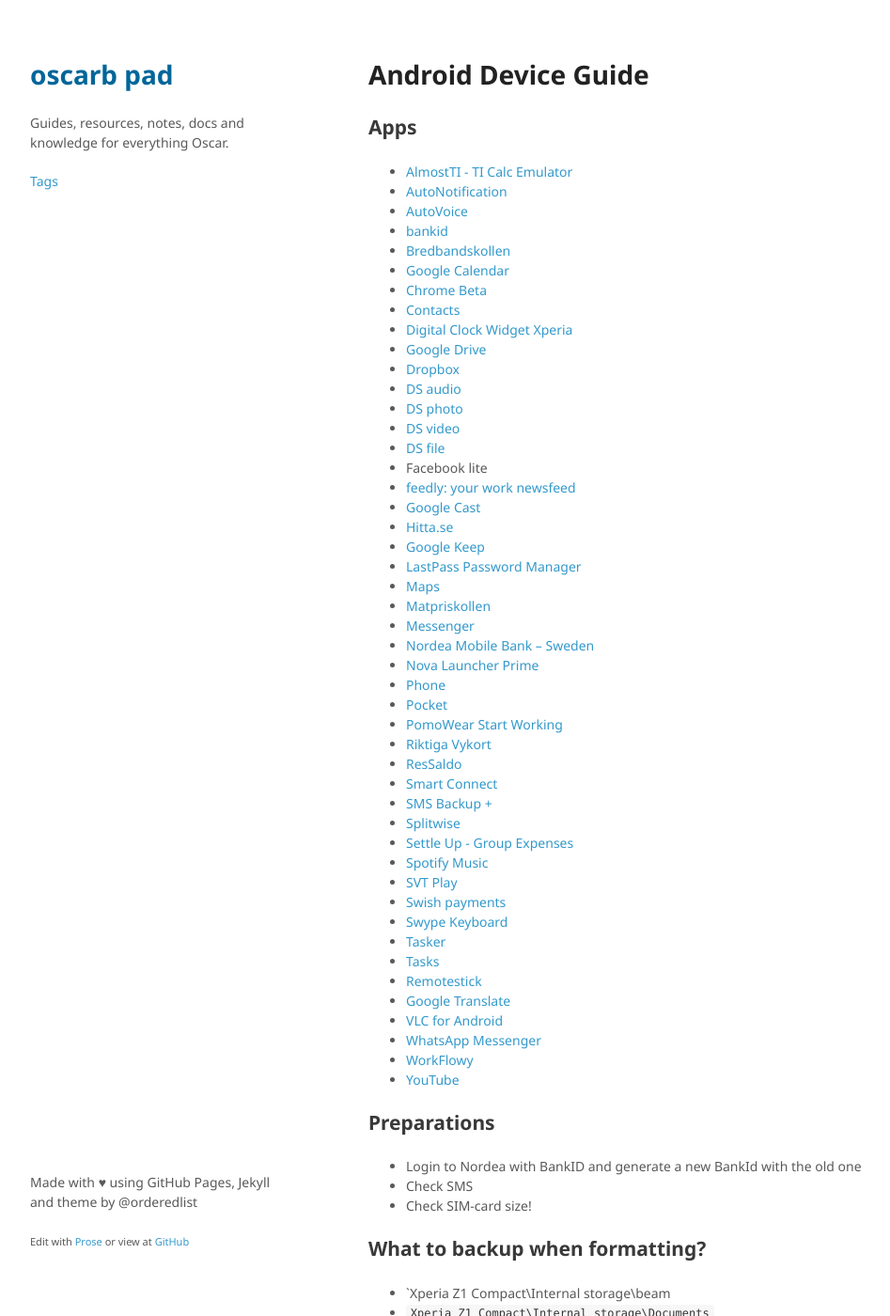
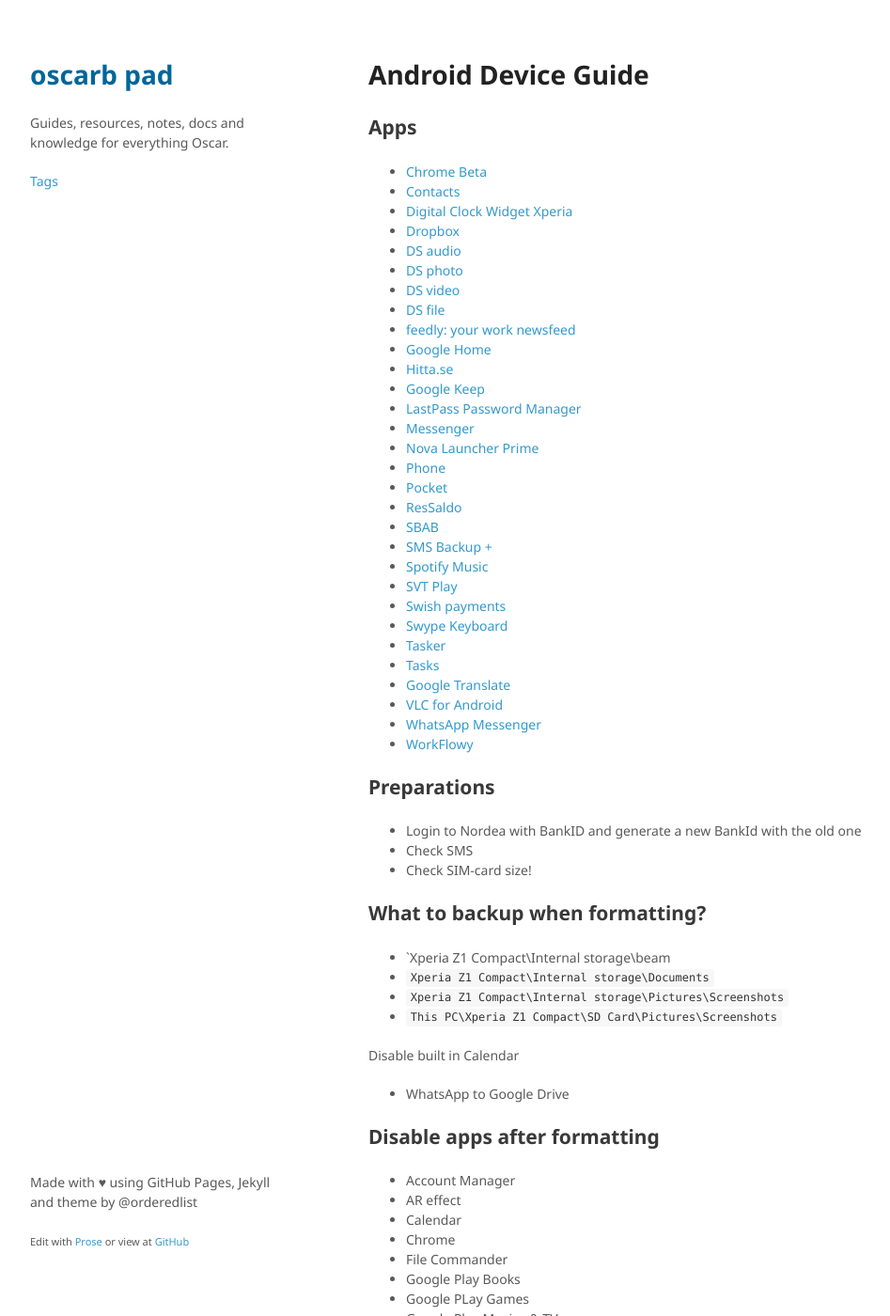
Before and after one commit to oscarb/pad, a Jekyll site: the page built from _docs/android-device-guide.md, in a window 1280 px wide and 1400 px high. Shown: the whole window at 94% size, without its empty margins (128-1075 px from the left). Built offline with Jekyll 4.4.1, drawn with Linux system fonts in a browser that asks for light colours; some web fonts are replaced; some of the changed text lies outside the part shown.

Commit message:
Update android-device-guide.md

```diff
--- a/_docs/android-device-guide.md
+++ b/_docs/android-device-guide.md
@@ -11,53 +11,36 @@ published: true
 
 ## Apps
 
-* [AlmostTI - TI Calc Emulator](https://play.google.com/store/apps/details?id=com.fms.ati)
-* [AutoNotification](https://play.google.com/store/apps/details?id=com.joaomgcd.autonotification)
-* [AutoVoice](https://play.google.com/store/apps/details?id=com.joaomgcd.autovoice)
-* [bankid](https://play.google.com/store/apps/details?id=com.bankid.bus)
-* [Bredbandskollen](https://play.google.com/store/apps/details?id=se.iis.bbk)
-* [Google Calendar](https://play.google.com/store/apps/details?id=com.google.android.calendar)
 * [Chrome Beta](https://play.google.com/store/apps/details?id=com.chrome.beta)
 * [Contacts](https://play.google.com/store/apps/details?id=com.google.android.contacts)
 * [Digital Clock Widget Xperia](https://play.google.com/store/apps/details?id=com.sonyericsson.digitalclockwidget2)
-* [Google Drive](https://play.google.com/store/apps/details?id=com.google.android.apps.docs)
 * [Dropbox](https://play.google.com/store/apps/details?id=com.dropbox.android)
 * [DS audio](https://play.google.com/store/apps/details?id=com.synology.DSaudio)
 * [DS photo](https://play.google.com/store/apps/details?id=com.synology.dsphoto)
 * [DS video](https://play.google.com/store/apps/details?id=com.synology.dsvideo)
 * [DS file](https://play.google.com/store/apps/details?id=com.synology.DSfile)
-* Facebook lite
 * [feedly: your work newsfeed](https://play.google.com/store/apps/details?id=com.devhd.feedly)
-* [Google Cast](https://play.google.com/store/apps/details?id=com.google.android.apps.chromecast.app)
+* [Google Home](https://play.google.com/store/apps/details?id=com.google.android.apps.chromecast.app)
 * [Hitta.se](https://play.google.com/store/apps/details?id=se.hitta.android.app)
 * [Google Keep](https://play.google.com/store/apps/details?id=com.google.android.keep)
 * [LastPass Password Manager](https://play.google.com/store/apps/details?id=com.lastpass.lpandroid)
-* [Maps](https://play.google.com/store/apps/details?id=com.google.android.apps.maps)
-* [Matpriskollen](https://play.google.com/store/apps/details?id=se.easyapp.matpriskollen)
 * [Messenger](https://play.google.com/store/apps/details?id=com.google.android.apps.messaging)
-* [Nordea Mobile Bank – Sweden](https://play.google.com/store/apps/details?id=se.nordea.mobilebank)
 * [Nova Launcher Prime](https://play.google.com/store/apps/details?id=com.teslacoilsw.launcher.prime)
 * [Phone](https://play.google.com/store/apps/details?id=com.google.android.dialer)
 * [Pocket](https://play.google.com/store/apps/details?id=com.ideashower.readitlater.pro)
-* [PomoWear Start Working](https://play.google.com/store/apps/details?id=com.vngrs.android.pomodoro)
-* [Riktiga Vykort](https://play.google.com/store/apps/details?id=se.posten.riktigavykort)
 * [ResSaldo](https://play.google.com/store/apps/details?id=se.supertips.android.ressaldo)
-* [Smart Connect](https://play.google.com/store/apps/details?id=com.sonyericsson.extras.liveware)
+* [SBAB](https://play.google.com/store/apps/details?id=se.sbab.bankapp)
 * [SMS Backup +](https://play.google.com/store/apps/details?id=com.zegoggles.smssync)
-* [Splitwise](https://play.google.com/store/apps/details?id=com.Splitwise.SplitwiseMobile)
-* [Settle Up - Group Expenses](https://play.google.com/store/apps/details?id=cz.destil.settleup)
 * [Spotify Music](https://play.google.com/store/apps/details?id=com.spotify.music)
 * [SVT Play](https://play.google.com/store/apps/details?id=se.svt.android.svtplay)
 * [Swish payments](https://play.google.com/store/apps/details?id=se.bankgirot.swish)
 * [Swype Keyboard](https://play.google.com/store/apps/details?id=com.nuance.swype.dtc)
 * [Tasker](https://play.google.com/store/apps/details?id=net.dinglisch.android.taskerm)
 * [Tasks](https://play.google.com/store/apps/details?id=ch.teamtasks.tasks.paid)
-* [Remotestick](https://play.google.com/store/apps/details?id=org.remotestick)
 * [Google Translate](https://play.google.com/store/apps/details?id=com.google.android.apps.translate)
 * [VLC for Android](https://play.google.com/store/apps/details?id=org.videolan.vlc)
 * [WhatsApp Messenger](https://play.google.com/store/apps/details?id=com.whatsapp)
 * [WorkFlowy](https://play.google.com/store/apps/details?id=com.workflowy.android)
-* [YouTube](https://play.google.com/store/apps/details?id=com.google.android.youtube)
 
 
 ## Preparations
```
Also changed, not shown: other parts of _docs/android-device-guide.md (+12 -1 lines).
